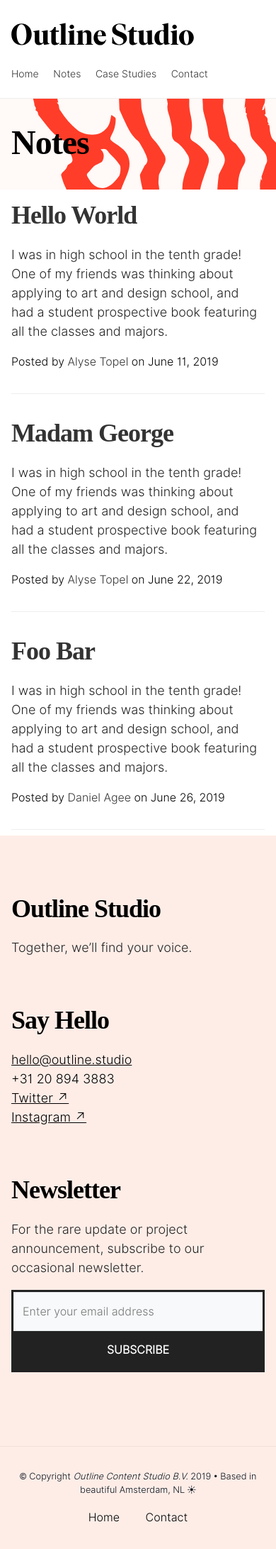
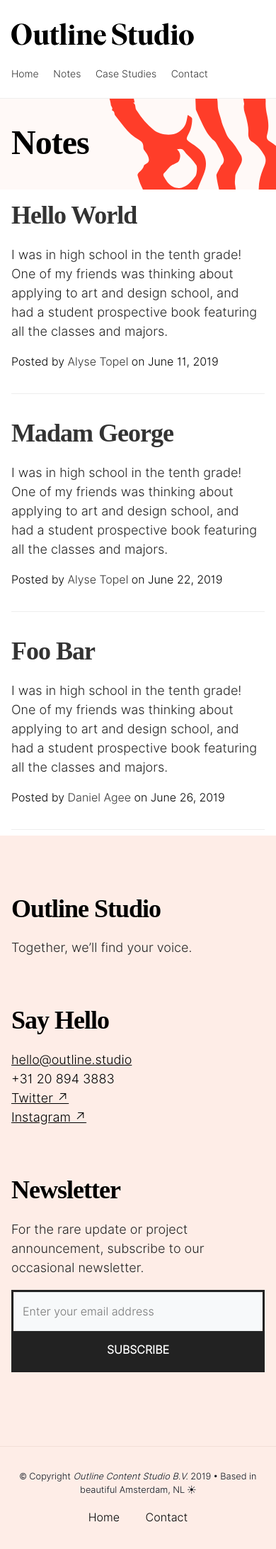
Before and after one commit to aarongilmore/outline-studio, a Jekyll site: the page built from notes.md, in a window 390 px wide. Shown: the whole page at 71% size. Built offline with Jekyll 4.4.1, drawn with Linux system fonts in a browser that asks for light colours; nearby versions of some CDN libraries; some web fonts are replaced.

Commit message:
Mobile notes page hero experiment

```diff
--- a/_sass/_hero.scss
+++ b/_sass/_hero.scss
@@ -19,7 +19,7 @@
     @include r(320) {
         background-color: $stone;
         background-image: url("/assets/images/notes-background.svg");
-        background-position: 0% -250%;
+        background-position: -30% -250%;
         background-size:750px;
         background-repeat: no-repeat;
     }
```
